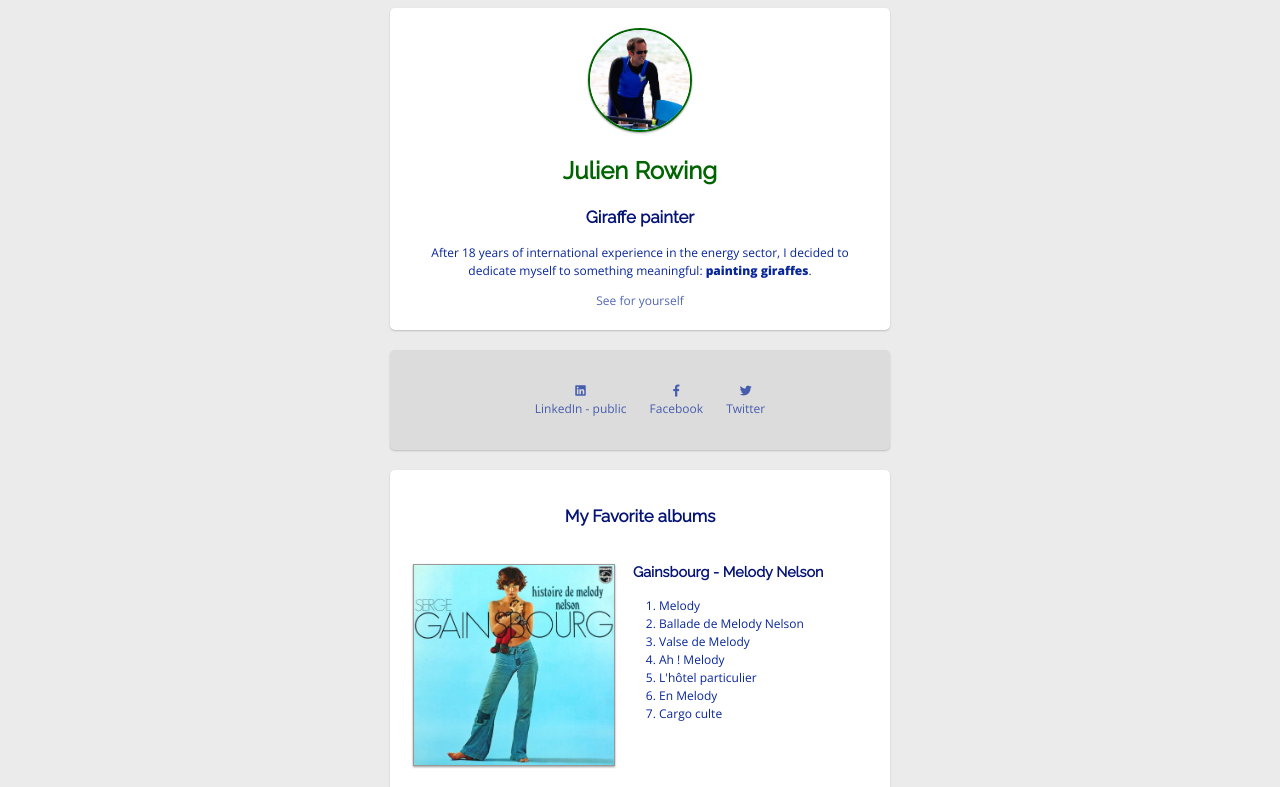
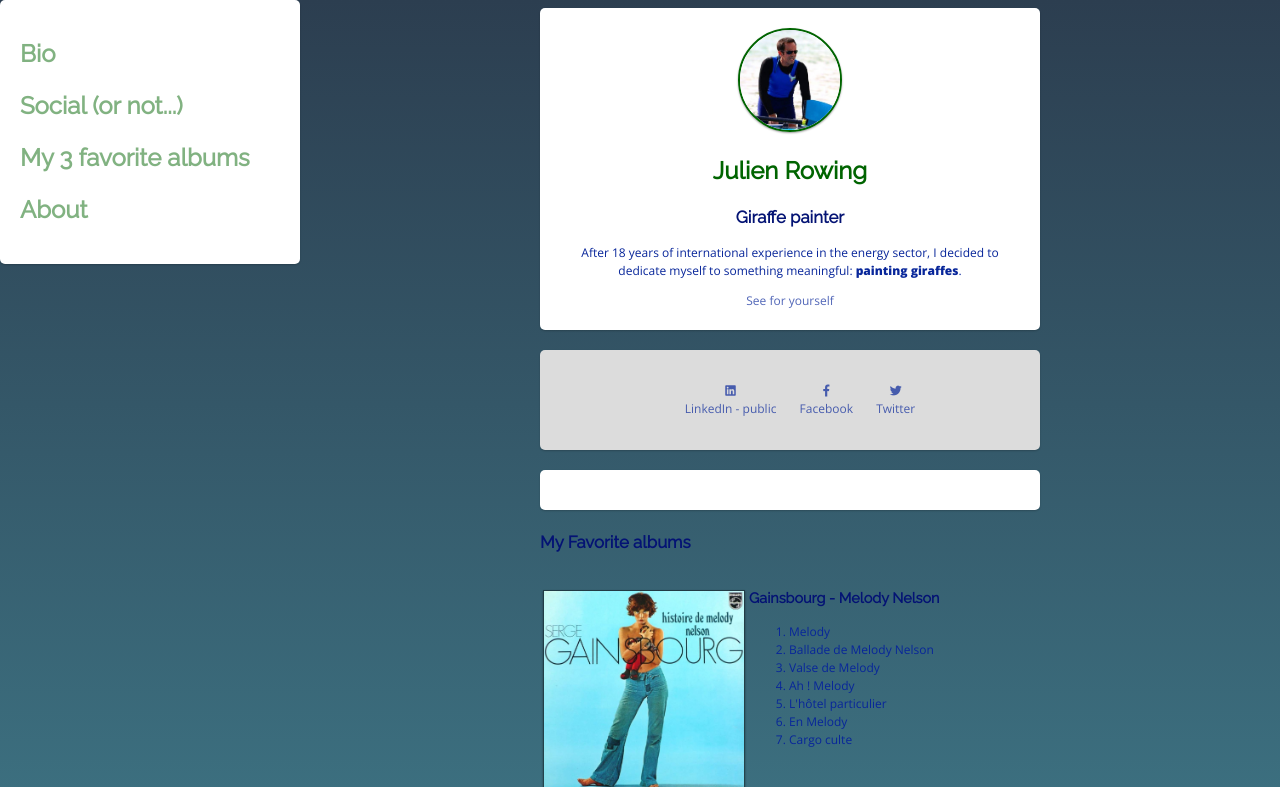
Before and after one commit to julienRowing/profile, a plain HTML site: page index.html in a window 1280 px wide. Shown: the top 787 px of the page. Drawn offline with nearby package versions, Linux system fonts and the light colour scheme.

Commit message:
enhanced my profile with a fixed sidebar

```diff
--- a/index.html
+++ b/index.html
@@ -8,15 +8,27 @@
   <title>julienRowing</title>
 </head>
 <body>
+  <div id="sidebar">
+    <div class="container-menu card-white card-shape">
+      <a href="#bio"><h1 id="menu-text">Bio</h1></a>
+      <a href="#social"><h1 id="menu-text">Social (or not...)</h1></a>
+      <a href="#favorite-albums"><h1 id="menu-text">My 3 favorite albums</h1></a>
+      <a href="#about"><h1 id="menu-text">About</h1></a>
+    </div>
+  </div>
+  <div id="page-content">
     <div class="container">
+      <div id="bio">
         <div class="card-shape card-white">
           <img class="image-circle-header" src="images/Julien_DanishOpen15.jpg" alt="Julien DanishOpen 2016">
           <h1>Julien Rowing</h1>
           <h2>Giraffe painter</h2>
           <p>After 18 years of international experience in the energy sector, I decided to dedicate myself to something meaningful: <strong>painting giraffes</strong>.
           </p>
-      <a href="https://www.google.fr/imgres?imgurl=http%3A%2F%2Fwww.roinfo.dk%2Fuploads%2F2%2F5%2F7%2F8%2F25787450%2Fpict6023-orig_orig.jpg&imgrefurl=http%3A%2F%2Fwww.roinfo.dk%2Fkaproning%2Fklar-til-vm-i-coastal-i-monaco&docid=oj279acffnDBpM&tbnid=HBwT9uEh06g8YM%3A&vet=10ahUKEwidhZL1xcvcAhUuxIUKHWkPCKUQMwhhKCEwIQ..i&w=619&h=480&bih=909&biw=838&q=julien%20maisonnier%20rowing&ved=0ahUKEwidhZL1xcvcAhUuxIUKHWkPCKUQMwhhKCEwIQ&iact=mrc&uact=8" target="_blank">See for yourself</a>
+          <a href="https://www.google.fr/imgres?imgurl=http%3A%2F%2Fwww.roinfo.dk%2Fuploads%2F2%2F5%2F7%2F8%2F25787450%2Fpict6023-orig_orig.jpg&imgrefurl=http%3A%2F%2Fwww.roinfo.dk%2Fkaproning%2Fklar-til-vm-i-coastal-i-monaco&docid=oj279acffnDBpM&tbnid=HBwT9uEh06g8YM%3A&vet=10ahUKEwi78c_jvMzcAhVHzIUKHbmLAtUQMwgmKAAwAA..i&w=619&h=480&bih=988&biw=1016&q=julien%20maisonnier%20roinfo.dk&ved=0ahUKEwi78c_jvMzcAhVHzIUKHbmLAtUQMwgmKAAwAA&iact=mrc&uact=8" target="_blank">See for yourself</a>
         </div>
+      </div>
+      <div id="social">
         <div class="card-shape card-grey">
           <ul class="list-inline">
             <li>
@@ -40,6 +52,8 @@
           </ul>
         </div>
         <div class="card-shape card-white">
+      </div>
+      <div id="favorite-albums">
           <h2>My Favorite albums</h2>
           <table>
             <tbody>
@@ -116,10 +130,14 @@
 
           </table>
         </div>
+      </div>
+      <div id="about">
         <div class="card-shape card-grey">
           <h2>About this page</h2>
           <p>This page has been coded during the <a href="https://www.lewagon.com/program">FullStack program @LeWagon</a>.</p>
         </div>
       </div>
+    </div>
+  </div>
 </body>
 </html>
--- a/style.css
+++ b/style.css
@@ -5,8 +5,16 @@
   font-weight: 400;
   line-height: 1.5;
   font-size:12px;
-  background: #EBEBEB;
+  /*background: #EBEBEB;*/
+  background: red;
+  background: linear-gradient(#2c3e50
+, #4ca1af);
 }
+
+/*#grad {
+    background: linear-gradient(#2c3e50
+, #4ca1af);
+}*/
 
 h1, h2, h3, h4 {
   font-family: 'Raleway', sans-serif;
@@ -36,6 +44,17 @@
 a:hover{
   opacity: 1.0;
   color: darkgreen;
+}
+
+#menu-text{
+  color: darkgreen;
+  opacity: 0.7;
+  text-align: left;
+}
+
+#menu-text:hover{
+  color: darkgreen;
+  opacity: 1.0;
 }
 
 .list-inline > li {
@@ -89,3 +108,15 @@
     /*height: 50px;*/
     vertical-align: top;
 }
+
+#sidebar {
+  position: fixed;
+  width: 300px;
+  left: 0;
+  top: 0;
+  bottom: 0;
+  text-align: left;
+}
+#page-content {
+  margin-left: 300px;
+}
```
Lines whose indentation alone changed are shown as unchanged.
